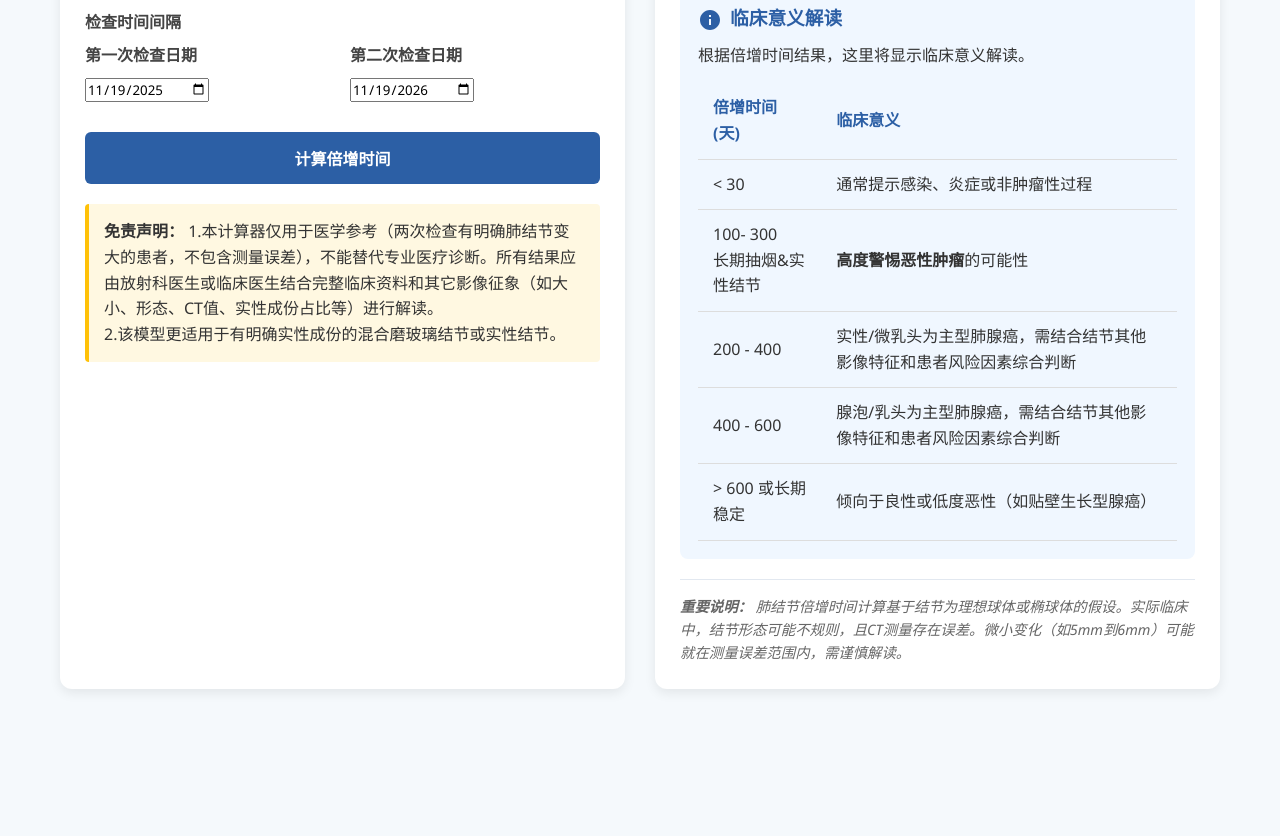
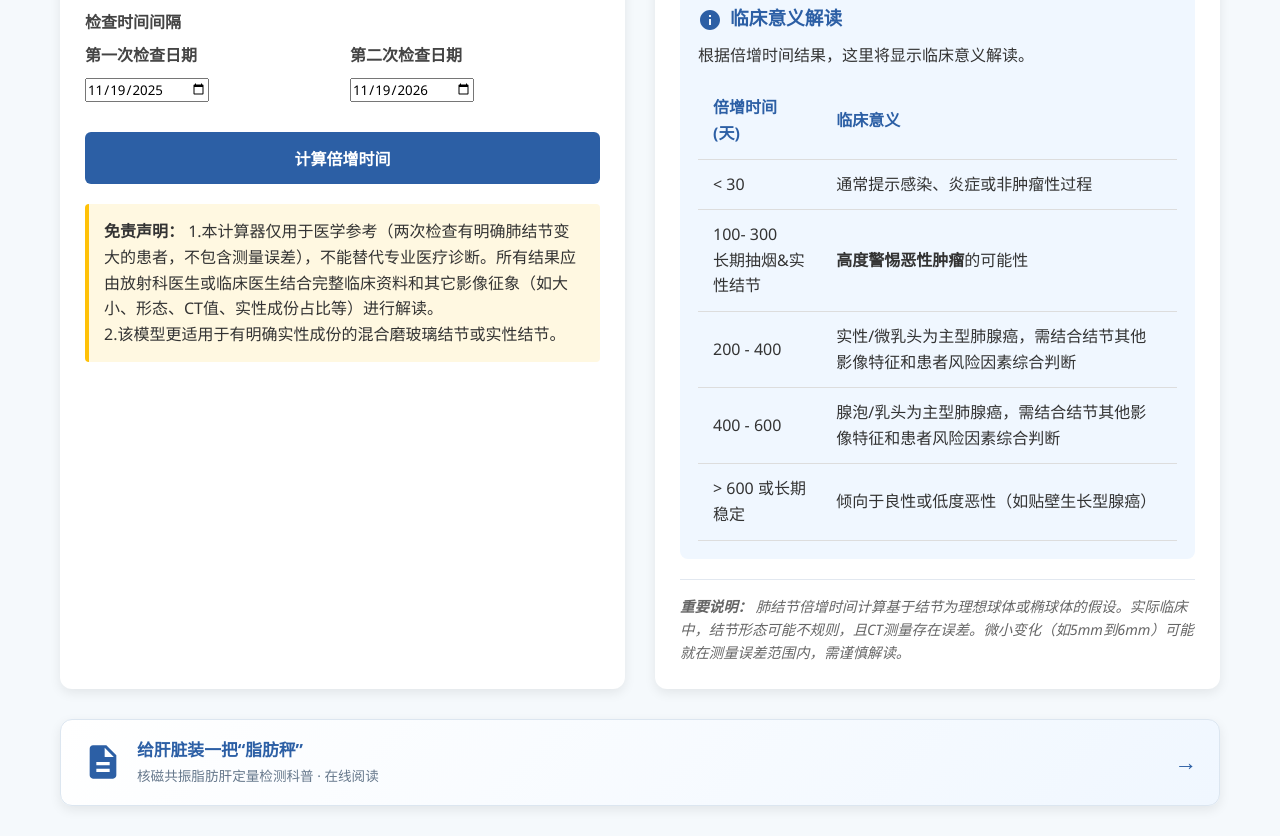
Before and after one commit to belem/tantan, a plain HTML site: page public/index.html in a window 1280 px wide. Shown: the part 594-1430 px from the top of the page. Before the commit the page ends 1333 px from the top, so only its background shows below. Drawn offline with Linux system fonts and the light colour scheme.

Commit message:
Update index.html

```diff
--- a/public/index.html
+++ b/public/index.html
@@ -189,6 +189,17 @@
         </section>
     </div>
 
+    <footer class="article-section">
+        <a class="article-link" href="zhifanggan/">
+            <span class="icon icon-article" aria-hidden="true"></span>
+            <span class="article-text">
+                <strong class="article-title">给肝脏装一把“脂肪秤”</strong>
+                <span class="article-desc">核磁共振脂肪肝定量检测科普 · 在线阅读</span>
+            </span>
+            <span class="article-arrow" aria-hidden="true">→</span>
+        </a>
+    </footer>
+
     <script src="index.js"></script>
     </script>
 </body>
```
